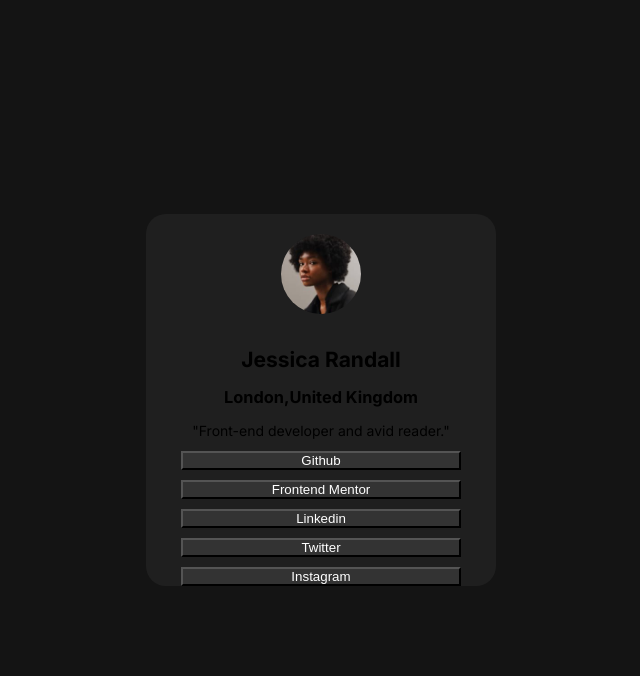
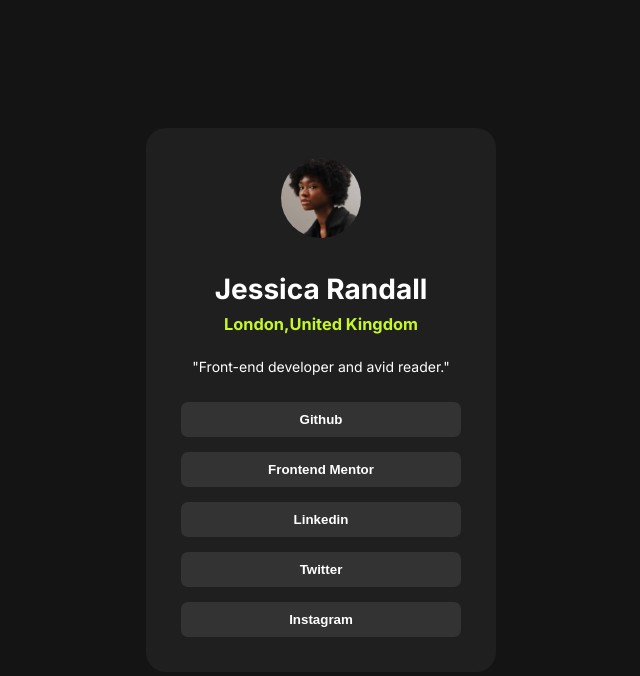
Before and after one commit to Aman11b/Social-links-profile, a plain HTML site: page index.html in a window 1280 px wide. Shown: the whole page, without its empty margins (319-959 px from the left). Drawn offline with Linux system fonts and the light colour scheme.

Commit message:
updated readme.md

```diff
--- a/index.html
+++ b/index.html
@@ -16,18 +16,18 @@
       <div class="avatar_image">
         <img src="../assets/images/avatar-jessica.jpeg" alt="avatar-jessica">
       </div>
-      <h2>Jessica Randall</h2>
-
+      <h1>Jessica Randall</h1>
       <h3>London,United Kingdom</h3>
 
       <p>"Front-end developer and avid reader."</p>
 
-      <button>Github</button>
-      <button>Frontend Mentor</button>
-      <button>Linkedin</button>
-      <button>Twitter</button>
-      <button>Instagram</button>
-
+      <div class="buttons">
+        <button><b>Github</b></button>
+        <button><b>Frontend Mentor</b></button>
+        <button><b>Linkedin</b></button>
+        <button><b>Twitter</b></button>
+        <button><b>Instagram</b></button>
+      </div>
     </div>
   </div>
 </body>
--- a/style.css
+++ b/style.css
@@ -53,12 +53,11 @@ img{
     display: flex;
     flex-direction: column;
 
-    justify-content: center;
     align-items: center;
-    gap: 10px;
+
 }
 .avatar_image{
-    padding: 20px;
+    padding: 30px;
 }
 
 .avatar_image>img{
@@ -66,9 +65,45 @@ img{
     width: 80px;
 }
 
-button{
+.container >h1{
+    color: var(--white);
+}
+.container >h3{
+    color: var(--green);
+    margin-top: 2px;
+}
+.container >p{
+    margin-top: 20px;
+    color: var(--white);
+}
+
+.buttons{
+    display: flex;
+    flex-direction: column;
+    gap: 15px;
+
+    justify-content: center;
+    align-items: center;
+
+    width: 100%;
+
+    margin: 25px 0;
+    margin-bottom: 35px;
+}
+
+.buttons>button{
     background-color: var(--grey-700);
     color: var(--white);
 
     width: 80%;
+
+    height: 35px;
+
+    border: none;
+    border-radius: 7px;
 }
+
+.buttons>button:hover{
+    background-color: var(--green);
+    color: var(--grey-900);
+}
```
Also changed, not shown: 2 other files.
